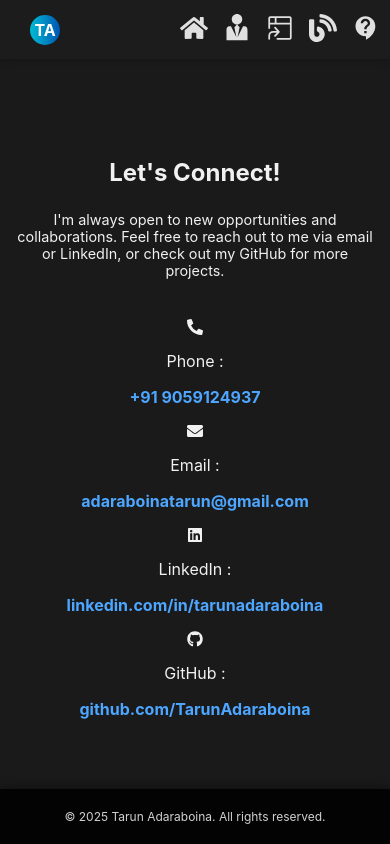
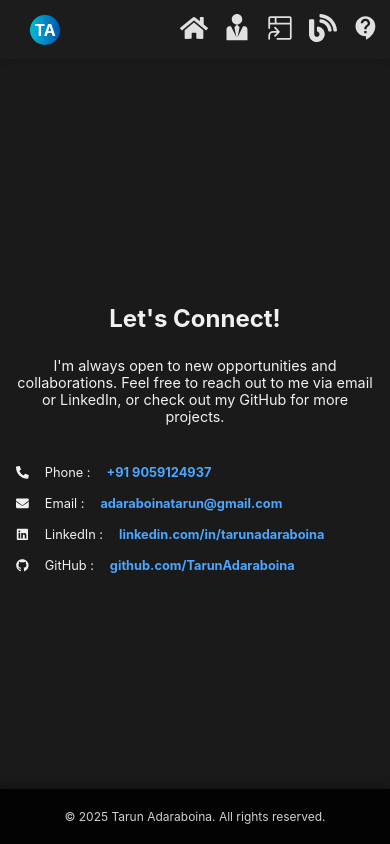
Before and after one commit to TarunAdaraboina/portfolio, a React (Create React App) app: page /contact in a window 390 px wide. Built offline with nearby package versions, Linux system fonts and the light colour scheme.

Commit message:
portfolio

```diff
--- a/src/components/Contact/index.css
+++ b/src/components/Contact/index.css
@@ -42,6 +42,9 @@
   font-size: 1.1rem;
   width: 100%;
   max-width: 700px;
+  white-space: nowrap; /* Prevents text wrapping */
+  overflow: hidden; /* Hides overflow text */
+  text-overflow: ellipsis; /* Adds "..." for overflowing text */
 }
 
 .contact-details a {
@@ -67,9 +70,10 @@
 
   .contact-details p {
     font-size: 1rem;
-    flex-direction: column;
+    flex-direction: row;
     align-items: center;
-    justify-content: center; /* Centers items on smaller screens */
+    justify-content: flex-start; /* Centers items on smaller screens */
+    white-space: nowrap; /* Prevents wrapping on medium screens */
   }
 }
 
@@ -84,7 +88,8 @@
 
   /* Additional responsiveness for contact details */
   .contact-details p {
-    font-size: 1rem;
-    width: 90%; /* Makes each contact item take more space */
+    font-size: 0.8rem;
+    width: 100%; /* Makes each contact item take more space */
+    white-space: nowrap; /* Prevents wrapping on small screens */
   }
 }
```
